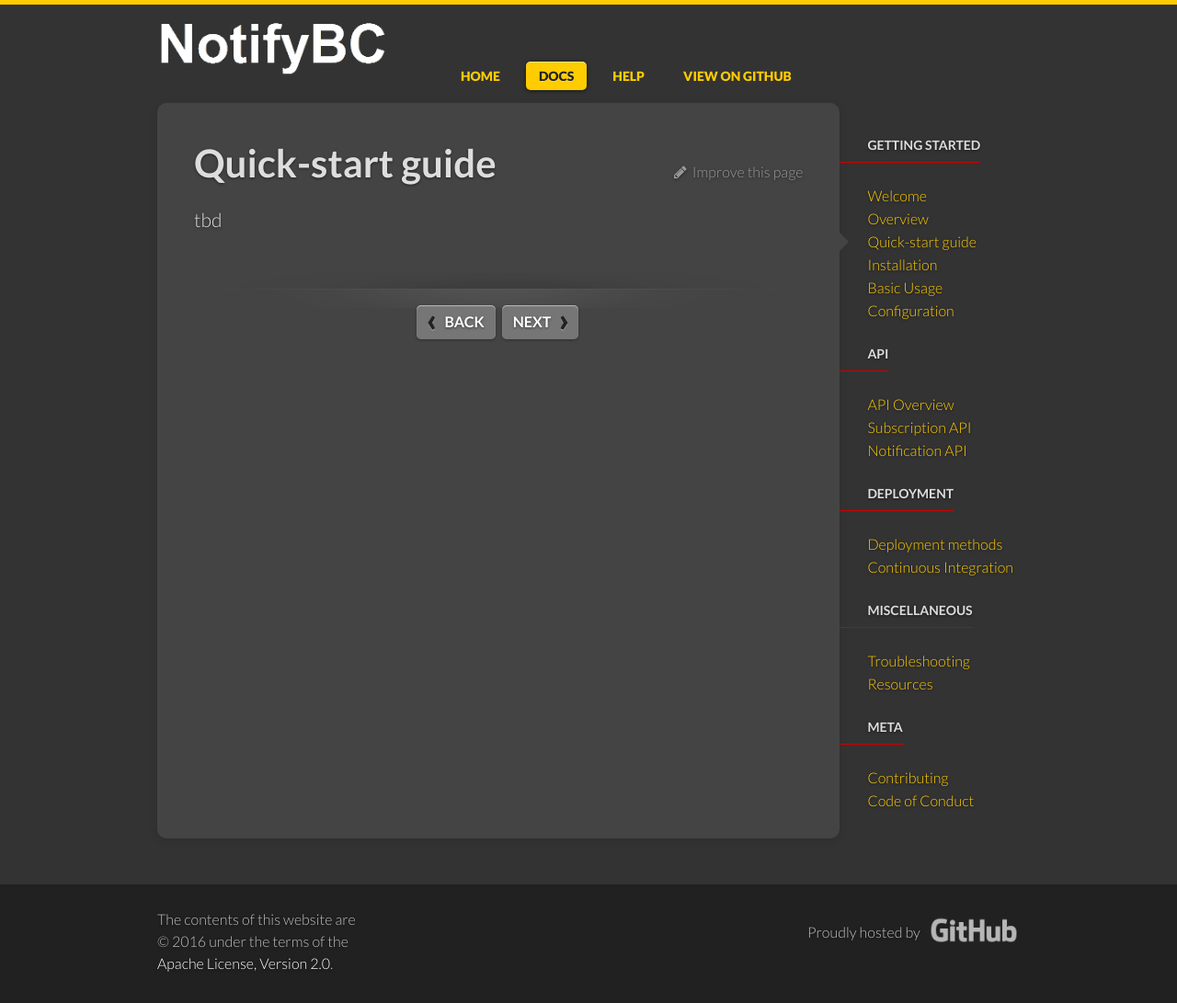
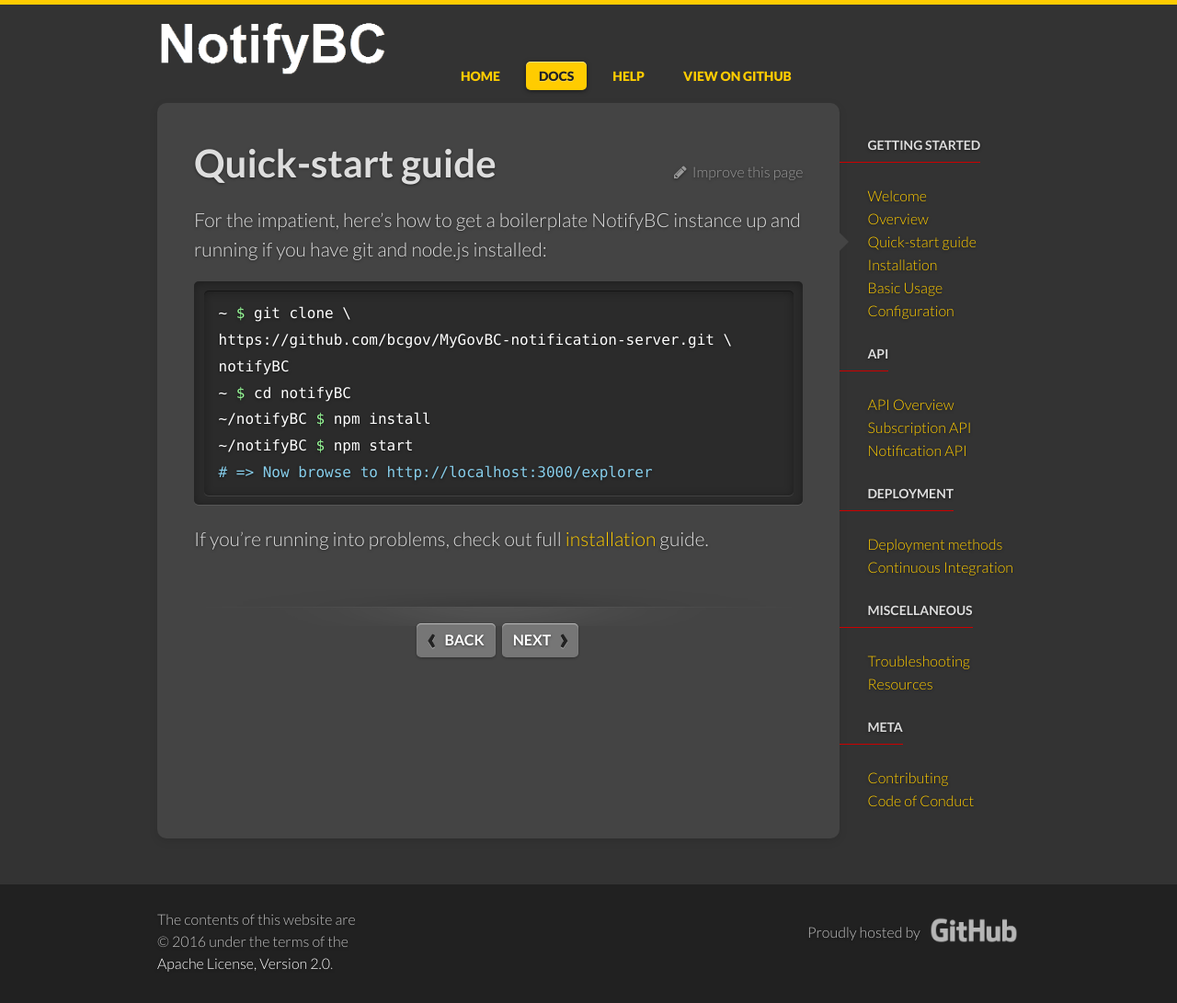
Before and after one commit to bcgov/MyGovBC-notification-server, a Jekyll site: the page built from docs/_docs/quickstart.md, in a window 1280 px wide. Shown: the whole page at 92% size. Built offline with Jekyll 4.4.1, drawn with Linux system fonts in a browser that asks for light colours.

Commit message:
populated quick start

````diff
--- a/docs/_docs/quickstart.md
+++ b/docs/_docs/quickstart.md
@@ -4,4 +4,17 @@
 permalink: /docs/quickstart/
 ---
 
-tbd
+For the impatient, here's how to get a boilerplate NotifyBC instance up and running if you have git and node.js installed:
+
+```sh
+~ $ git clone \
+https://github.com/bcgov/MyGovBC-notification-server.git \
+notifyBC
+~ $ cd notifyBC
+~/notifyBC $ npm install
+~/notifyBC $ npm start
+# => Now browse to http://localhost:3000/explorer
+```
+
+
+If you're running into problems, check out full [installation](../installation/) guide.
````
